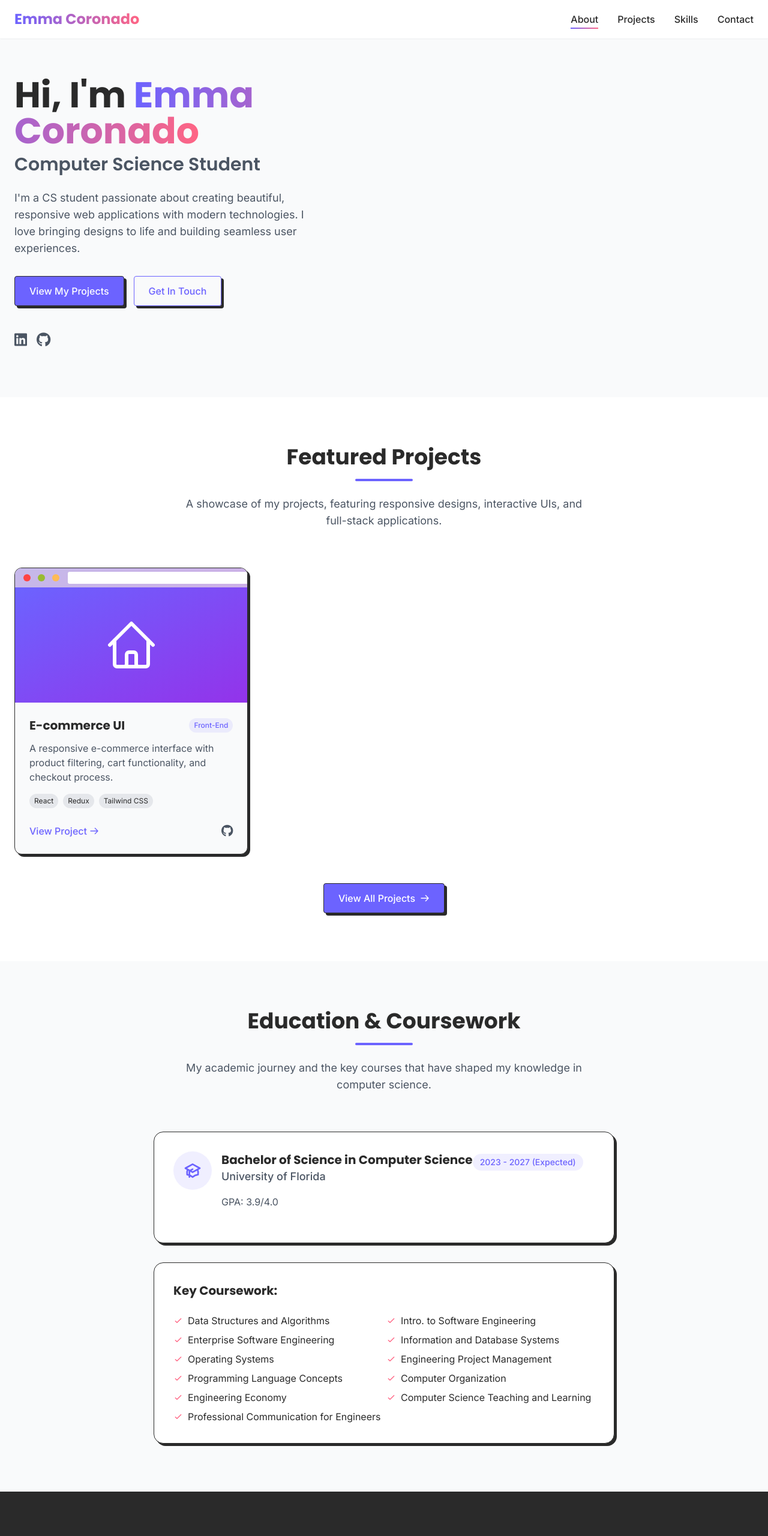
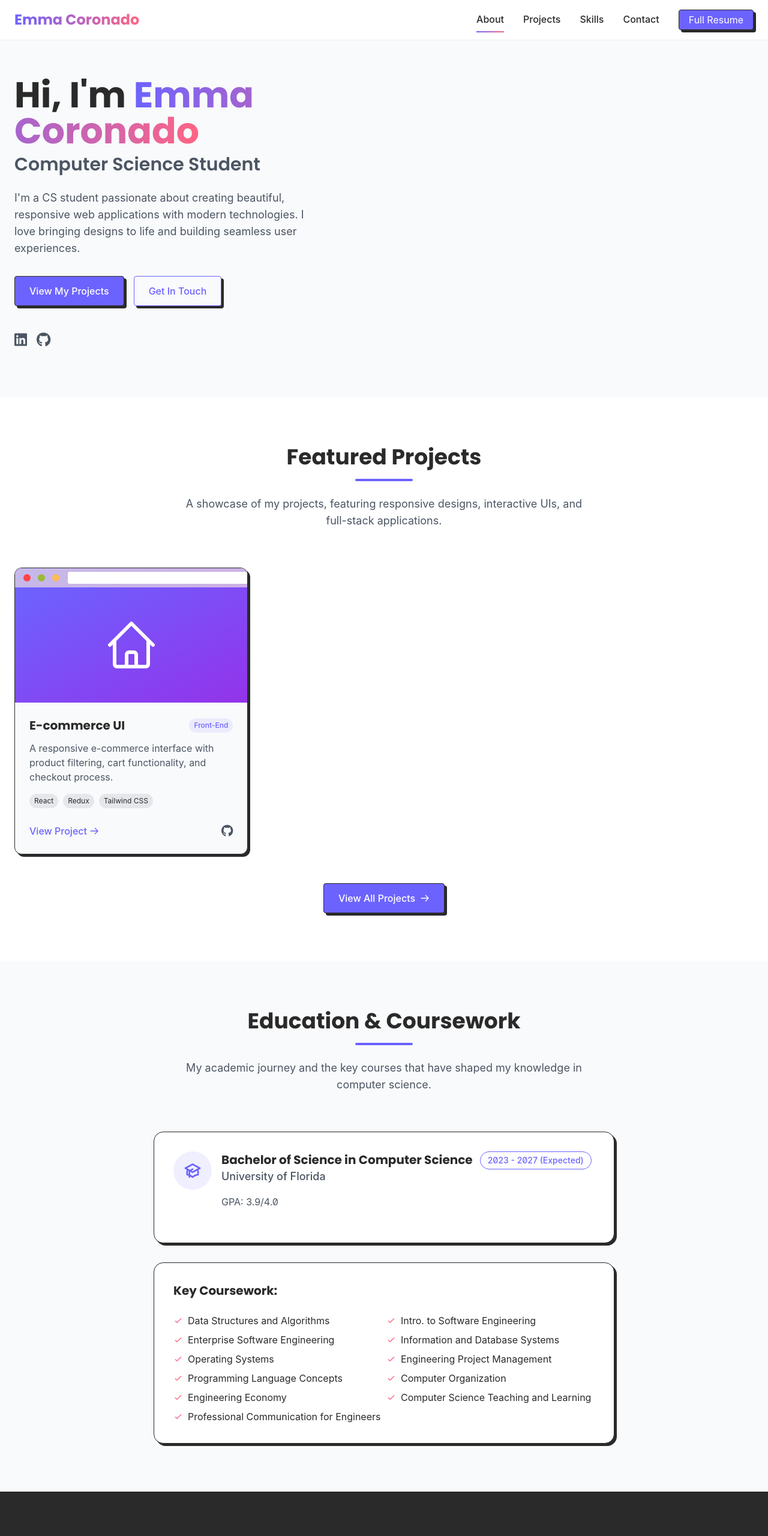
Before and after one commit to emma-coronado/emma-coronado.github.io, a plain HTML site: page index.html in a window 1280 px wide. Shown: the top 2560 px of the page at 60% size. Drawn offline with nearby package versions, Linux system fonts and the light colour scheme; a web font is replaced by a local one.

Commit message:
styling and file structure updates

```diff
--- a/index.html
+++ b/index.html
@@ -177,9 +177,9 @@
                                     <h3 class="text-xl font-display font-bold">Bachelor of Science in Computer Science</h3>
                                     <h4 class="text-lg font-medium text-gray-600">University of Florida</h4>
                                 </div>
-                                <span class="text-sm font-medium bg-primary/10 text-primary px-3 py-1 rounded-full mt-1">2023 - 2027 (Expected)</span>
+                                <span class="text-sm font-medium text-primary px-3 py-1 rounded-full ml-3 border border-primary">2023 - 2027 (Expected)</span>
                             </div>
-                            <p class="mt-4 text-gray-600">
+                            <p class="mt-4 text-gray-600 font-sans">
                                 GPA: 3.9/4.0
                             </p>
                             <div class="mt-6">
@@ -216,7 +216,7 @@
             </div>
 
             <div class="grid grid-cols-1 md:grid-cols-2 gap-12">
-                <div class="bg-white/10 backdrop-blur-sm p-8 rounded-xl">
+                <div class="bg-white/10 backdrop-blur-sm p-8 rounded-2xl light-shadow">
                     <h3 class="text-2xl font-display font-bold mb-6">Send Me a Message</h3>
 
                     <form id="contact-form" class="space-y-6">
@@ -235,7 +235,7 @@
                             <textarea id="message" rows="5" class="w-full px-4 py-3 bg-white/5 border border-white/20 rounded-lg focus:outline-none focus:ring-2 focus:ring-primary" placeholder="How can I help you?"></textarea>
                         </div>
 
-                        <button type="submit" class="w-full px-6 py-3 bg-primary text-white font-medium rounded-lg hover:bg-opacity-90 transition-all shadow-lg hover:shadow-primary/30">
+                        <button type="submit" class="w-full px-6 py-3 bg-primary text-white font-medium rounded-lg hover:bg-opacity-90 transition-all light-shadow">
                             Send Message
                         </button>
                     </form>
--- a/scripts/nav.js
+++ b/scripts/nav.js
@@ -4,10 +4,13 @@ var navHTML =
             <a href="#" class="text-2xl font-display font-bold gradient-text">Emma Coronado</a>
 
             <div class="hidden md:flex space-x-8">
-                <a href="#about" class="nav-link font-medium active">About</a>
-                <a href="#projects" class="nav-link font-medium">Projects</a>
-                <a href="#skills" class="nav-link font-medium">Skills</a>
-                <a href="#contact" class="nav-link font-medium">Contact</a>
+                <a href="#about" class="nav-link font-medium active pt-1">About</a>
+                <a href="#projects" class="nav-link font-medium pt-1">Projects</a>
+                <a href="#skills" class="nav-link font-medium pt-1">Skills</a>
+                <a href="#contact" class="nav-link font-medium pt-1">Contact</a>
+                <a href="" class="leading-none solid-shadow px-4 py-2 bg-primary text-white font-normal rounded hover:bg-opacity-90 transition-all ">
+                    Full Resume
+                </a>
             </div>
 
             <button id="mobile-menu-button" class="md:hidden focus:outline-none">
@@ -23,6 +26,7 @@ var navHTML =
             <a href="#projects" class="block py-2 font-medium">Projects</a>
             <a href="#skills" class="block py-2 font-medium">Education</a>
             <a href="#contact" class="block py-2 font-medium">Contact</a>
+
         </div>
     </nav>`;
 
--- a/style.css
+++ b/style.css
@@ -1,18 +1,34 @@
 @import url("https://cdn.jsdelivr.net/npm/bootstrap-icons@1.11.3/font/bootstrap-icons.min.css");
-@import url('https://fonts.googleapis.com/css2?family=Inter:wght@300;400;500;600;700&amp;family=Poppins:wght@500;600;700;800&amp;display=swap');
+@import url("https://rsms.me/inter/inter.css");
+@import url('https://fonts.googleapis.com/css2?family=Poppins:ital,wght@0,100;0,200;0,300;0,400;0,500;0,600;0,700;0,800;0,900;1,100;1,200;1,300;1,400;1,500;1,600;1,700;1,800;1,900&display=swap');
+
+body {
+    font-variant-numeric: slashed-zero;
+}
 
 .solid-shadow {
     border: var(--borders-width-border, 1px) solid var(--colors-themes-secondary, #2A2A2A);
     box-shadow: 4px 4px 0px 0px var(--colors-themes-secondary, #2A2A2A);
 }
-
 .solid-shadow:hover {
     box-shadow: 5px 5px 0px 0px var(--colors-themes-secondary, #2A2A2A);
     translate: -1px -1px;
 }
-
 .solid-shadow:active {
     box-shadow: 2px 2px 0px 0px var(--colors-themes-secondary, #2A2A2A);
+    translate: 2px 2px;
+}
+
+.light-shadow {
+    border: var(--borders-width-border, 1px) solid rgb(255 255 255 / 0.7);
+    box-shadow: 4px 4px 0px 0px rgb(255 255 255 / 0.7);
+}
+.light-shadow:hover {
+    box-shadow: 5px 5px 0px 0px rgb(255 255 255 / 0.7);
+    translate: -1px -1px;
+}
+.light-shadow:active {
+    box-shadow: 2px 2px 0px 0px rgb(255 255 255 / 0.7);
     translate: 2px 2px;
 }
 
```
